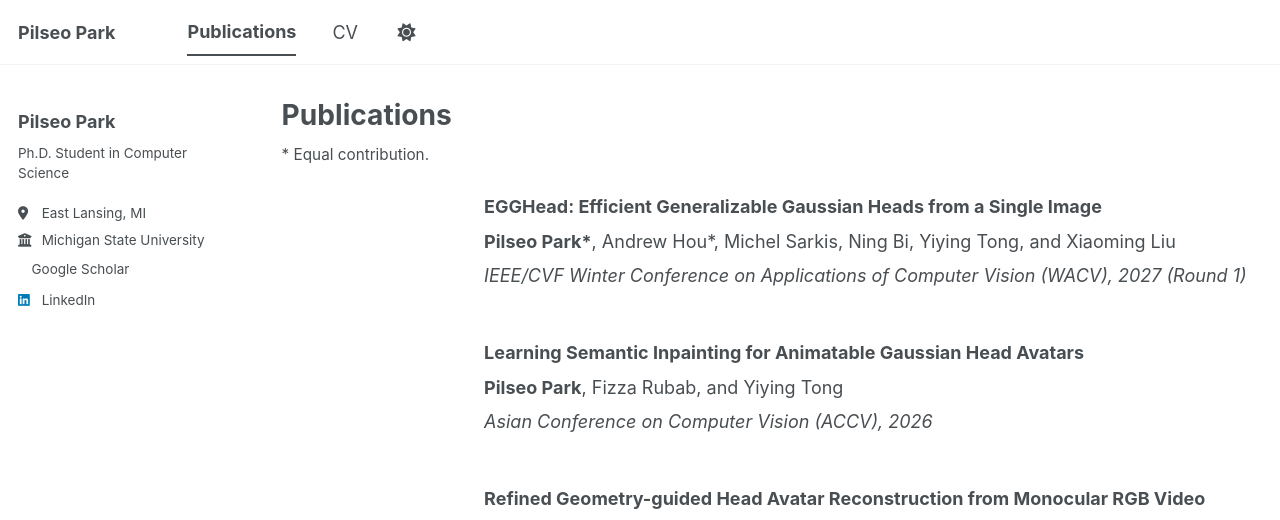
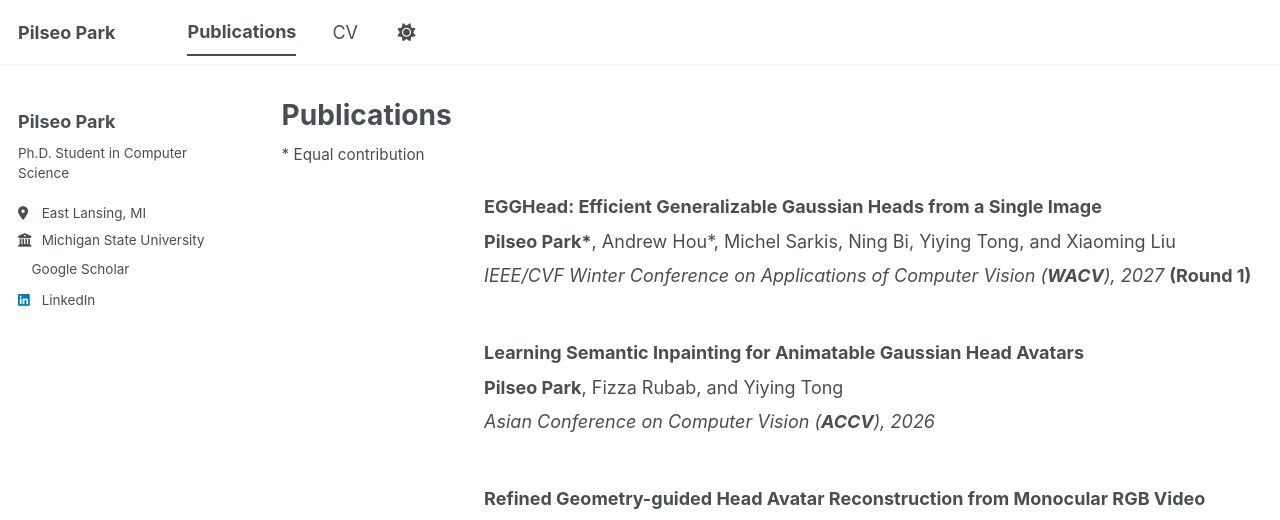
Before and after one commit to bbakpil/bbakpil.github.io, a Jekyll site: the page built from _pages/publications.html, in a window 1280 px wide and 1166 px high. Shown: the top 520 px of the window. Built offline with Jekyll 4.4.1, drawn with Linux system fonts in a browser that asks for light colours; a style sheet for code colours, icons or effects is not loaded.

Commit message:
Adjust publication note and conference emphasis

```diff
--- a/_pages/publications.html
+++ b/_pages/publications.html
@@ -41,7 +41,7 @@ author_profile: true
   }
 </style>
 
-<p class="publication-note">* Equal contribution.</p>
+<p class="publication-note">* Equal contribution</p>
 
 <div class="publications-list">
   <article class="publication-entry" id="egghead">
@@ -51,7 +51,7 @@ author_profile: true
     <div class="publication-info">
       <h2 class="publication-title">EGGHead: Efficient Generalizable Gaussian Heads from a Single Image</h2>
       <p class="publication-authors"><strong>Pilseo Park*</strong>, Andrew Hou*, Michel Sarkis, Ning Bi, Yiying Tong, and Xiaoming Liu</p>
-      <p class="publication-venue"><em>IEEE/CVF Winter Conference on Applications of Computer Vision (WACV), 2027 (Round 1)</em></p>
+      <p class="publication-venue"><em>IEEE/CVF Winter Conference on Applications of Computer Vision (<strong>WACV</strong>), 2027</em> <strong>(Round 1)</strong></p>
     </div>
   </article>
 
@@ -62,7 +62,7 @@ author_profile: true
     <div class="publication-info">
       <h2 class="publication-title">Learning Semantic Inpainting for Animatable Gaussian Head Avatars</h2>
       <p class="publication-authors"><strong>Pilseo Park</strong>, Fizza Rubab, and Yiying Tong</p>
-      <p class="publication-venue"><em>Asian Conference on Computer Vision (ACCV), 2026</em></p>
+      <p class="publication-venue"><em>Asian Conference on Computer Vision (<strong>ACCV</strong>), 2026</em></p>
     </div>
   </article>
 
```
